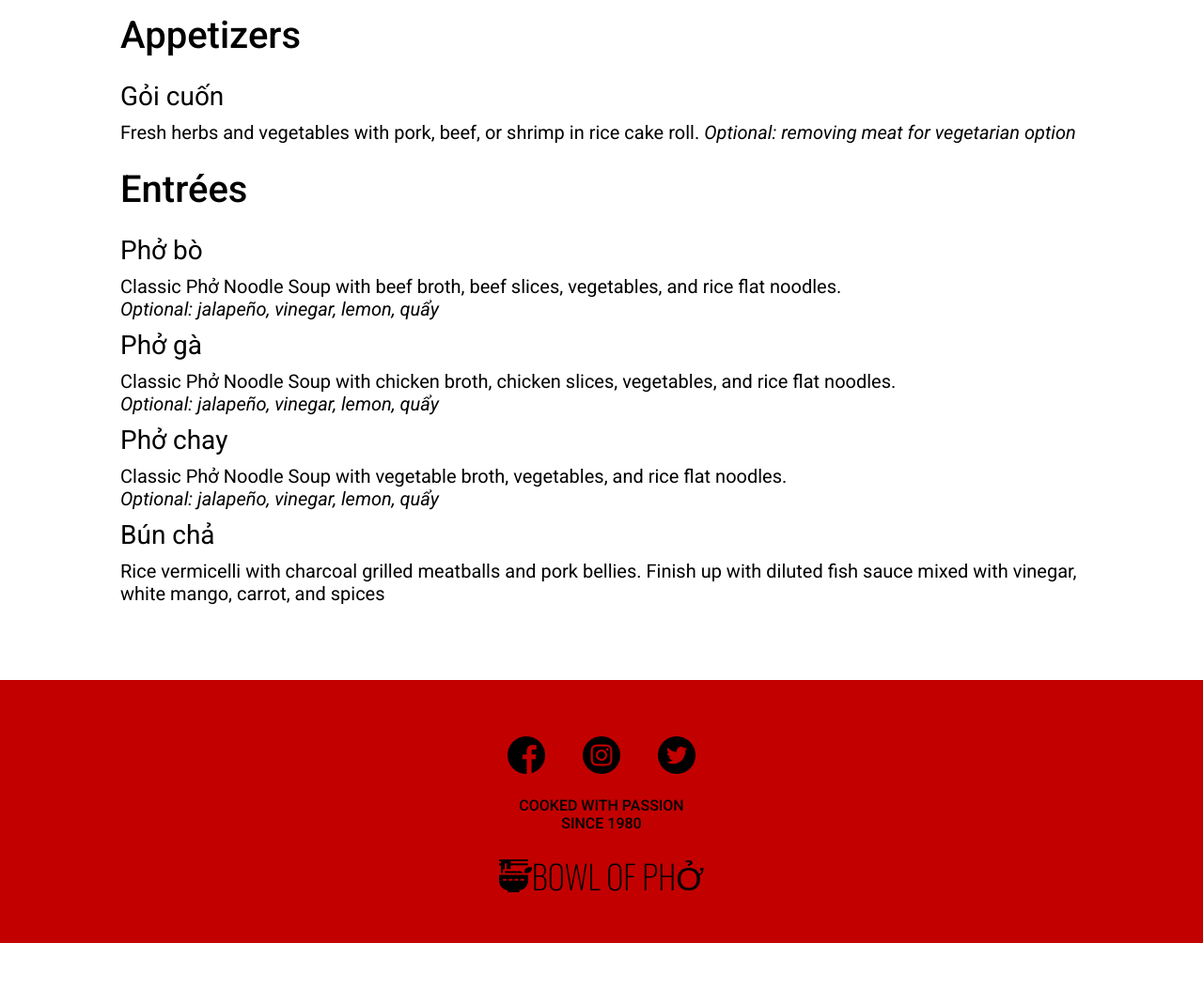
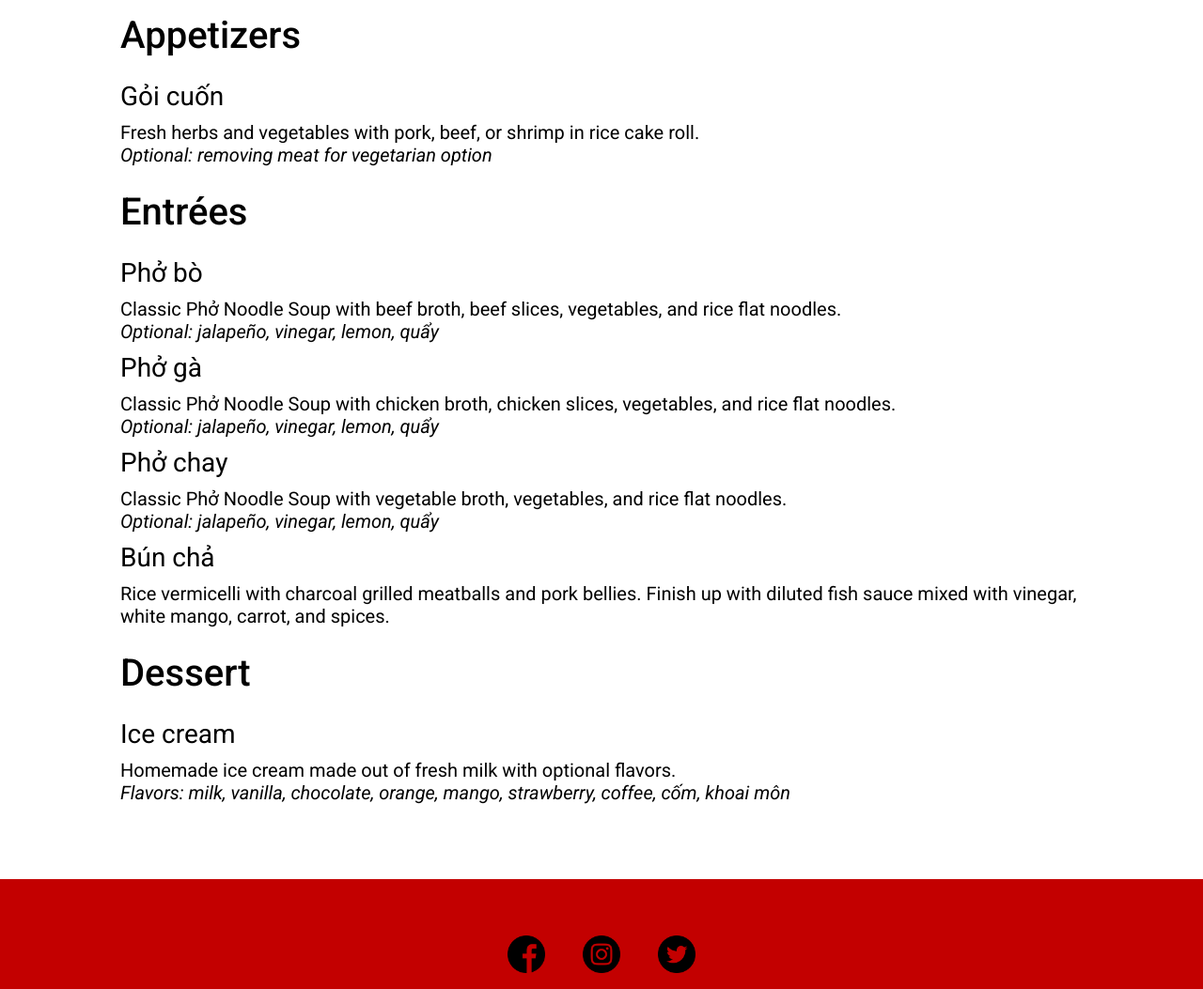
Before and after one commit to trunghieupython10102001/JSB45-project, a plain HTML site: page menu.html in a window 1280 px wide. Shown: the part 160-1213 px from the top of the page at 94% size. Before the commit the page ends 1164 px from the top, so only its background shows below. Drawn offline with nearby package versions, Linux system fonts and the light colour scheme.

Commit message:
FINALLY FINISHED WITH EVERYTHING. too short though but I am doing this alone so meh

```diff
--- a/menu.html
+++ b/menu.html
@@ -40,7 +40,7 @@
         <div class="food">
           <p class="food-class">Appetizers</p>
           <p class="food-name">Gỏi cuốn</p>
-          <p class="food-desc">Fresh herbs and vegetables with pork, beef, or shrimp in rice cake roll. <i>Optional: removing meat for vegetarian option</i></p>
+          <p class="food-desc">Fresh herbs and vegetables with pork, beef, or shrimp in rice cake roll.</br><i>Optional: removing meat for vegetarian option</i></p>
           <p class="food-class">Entrées</p>
           <p class="food-name">Phở bò</p>
           <p class="food-desc">Classic Phở Noodle Soup with beef broth, beef slices, vegetables, and rice flat noodles.</br><i>Optional: jalapeño, vinegar, lemon, quẩy</i></p>
@@ -49,7 +49,10 @@
           <p class="food-name">Phở chay</p>
           <p class="food-desc">Classic Phở Noodle Soup with vegetable broth, vegetables, and rice flat noodles.</br><i>Optional: jalapeño, vinegar, lemon, quẩy</i></p>
           <p class="food-name">Bún chả</p>
-          <p class="food-desc">Rice vermicelli with charcoal grilled meatballs and pork bellies. Finish up with diluted fish sauce mixed with vinegar, white mango, carrot, and spices</p>
+          <p class="food-desc">Rice vermicelli with charcoal grilled meatballs and pork bellies. Finish up with diluted fish sauce mixed with vinegar, white mango, carrot, and spices.</p>
+          <p class="food-class">Dessert</p>
+          <p class="food-name">Ice cream</p>
+          <p class="food-desc">Homemade ice cream made out of fresh milk with optional flavors.</br><i>Flavors: milk, vanilla, chocolate, orange, mango, strawberry, coffee, cốm, khoai môn</i></p>
         </div>
       </div>
     </main>
```
